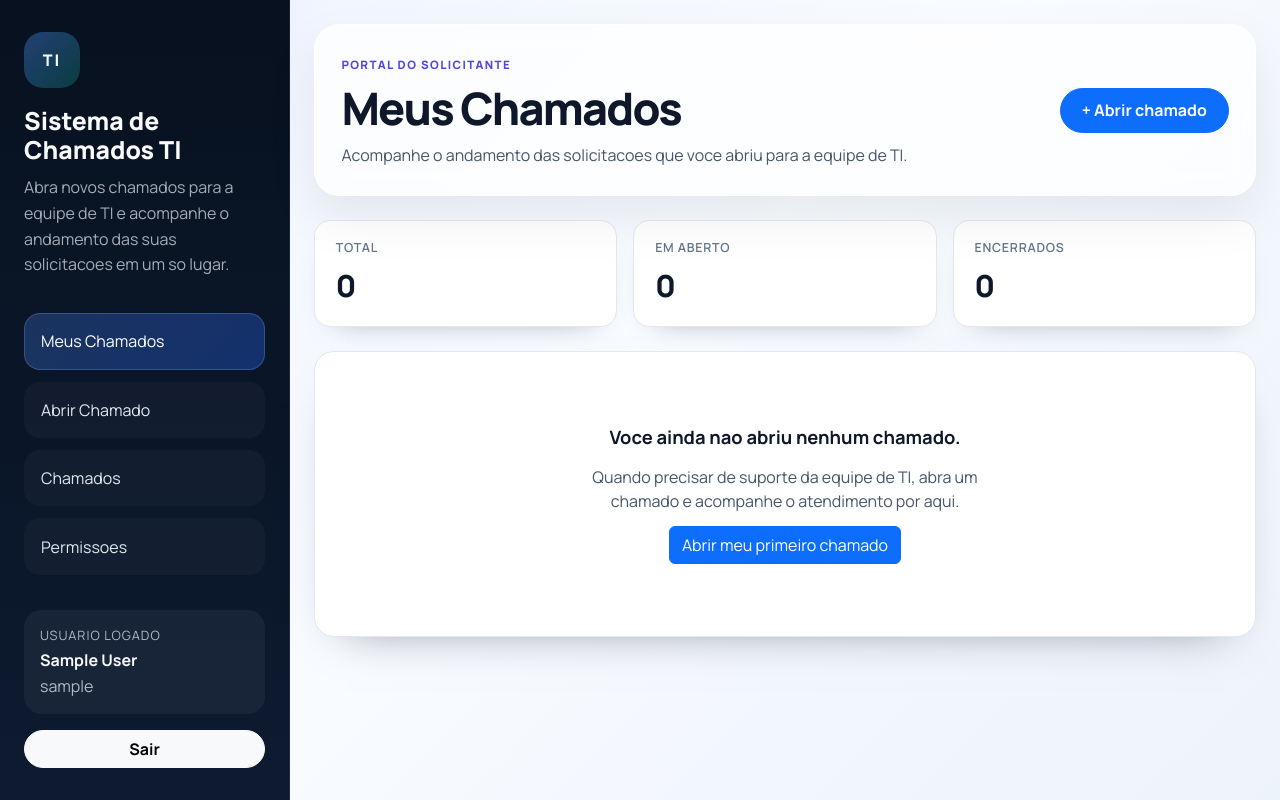
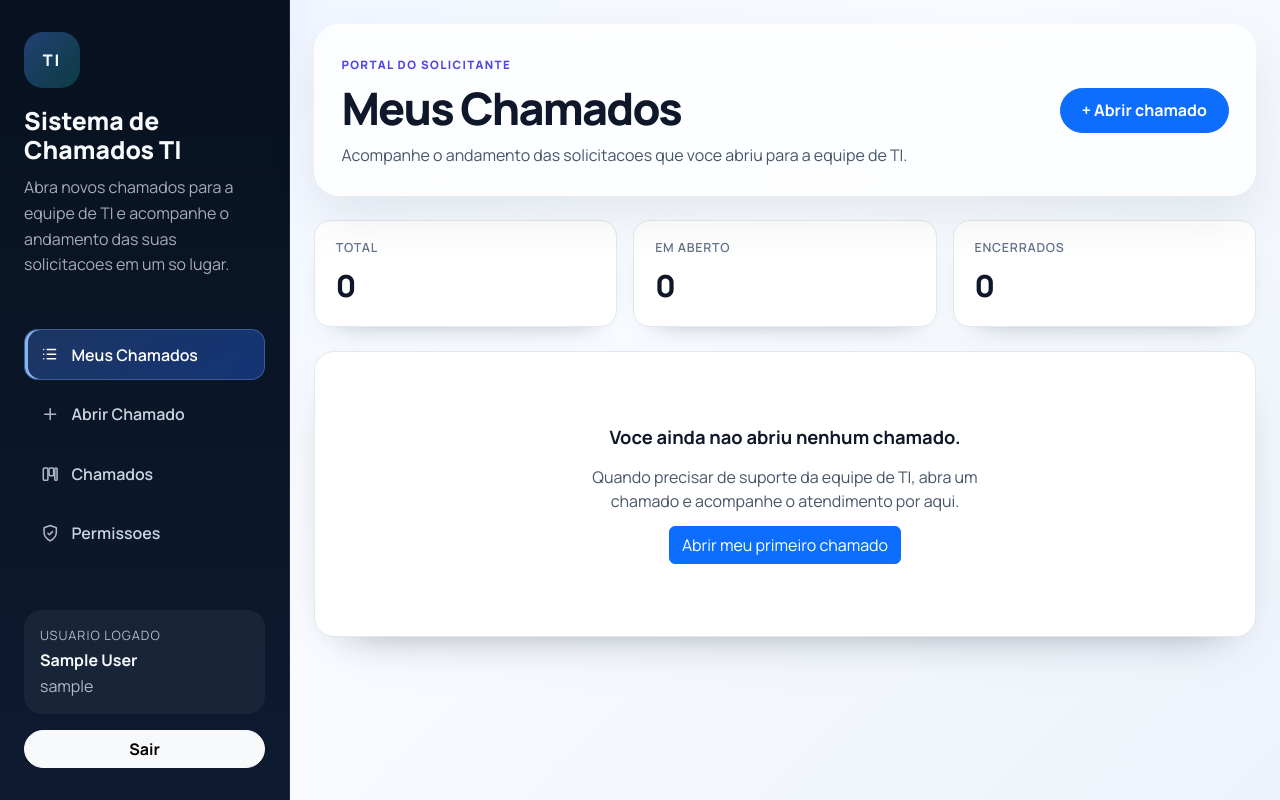
Before and after one commit to fabianopolone123/CHAMADOS3.0, a Django app: page /meus-chamados/ in a window 1280 px wide. Run offline with Django 5.2, Linux system fonts and the light colour scheme; the visitor is signed in with stand-in values (Sample User, id 1); data that the repository does not hold is empty.

Commit message:
fix: corrige instabilidade vertical e padroniza o menu lateral
Fixa a sidebar em altura 100vh com position sticky para o menu nao mudar
de posicao entre telas, centraliza o CSS do menu em static/css/sidebar.css
(carregado em base.html) e refina o visual (hover, estado ativo, icones SVG).

Co-Authored-By: Claude Opus 4.8 (1M context) <noreply@anthropic.com>

```diff
--- a/static/css/chamados.css
+++ b/static/css/chamados.css
@@ -7,105 +7,7 @@
         linear-gradient(135deg, #eff4ff 0%, #f8fbff 48%, #edf3fb 100%);
 }
 
-.tickets-sidebar {
-    display: flex;
-    flex-direction: column;
-    justify-content: space-between;
-    gap: 2rem;
-    padding: 2rem 1.5rem;
-    background: linear-gradient(180deg, #07111f 0%, #0d1a30 100%);
-    color: #f8fafc;
-    border-right: 1px solid rgba(255, 255, 255, 0.08);
-}
-
-.system-mark {
-    width: 3.5rem;
-    height: 3.5rem;
-    display: inline-flex;
-    align-items: center;
-    justify-content: center;
-    border-radius: 1.2rem;
-    background: linear-gradient(135deg, rgba(79, 140, 255, 0.38) 0%, rgba(15, 118, 110, 0.42) 100%);
-    font-weight: 800;
-    letter-spacing: 0.12em;
-    margin-bottom: 1.1rem;
-}
-
-.sidebar-title {
-    margin-bottom: 0.65rem;
-    font-size: 1.55rem;
-    font-weight: 800;
-}
-
-.sidebar-copy {
-    margin-bottom: 0;
-    color: rgba(226, 232, 240, 0.72);
-    line-height: 1.6;
-}
-
-.sidebar-menu {
-    display: grid;
-    gap: 0.75rem;
-}
-
-.menu-link {
-    padding: 0.95rem 1rem;
-    border-radius: 1rem;
-    color: #e2e8f0;
-    text-decoration: none;
-    background: rgba(255, 255, 255, 0.03);
-    border: 1px solid transparent;
-    transition: transform 0.18s ease, background-color 0.18s ease, border-color 0.18s ease;
-}
-
-.menu-link:hover {
-    transform: translateX(4px);
-    color: #fff;
-    background: rgba(255, 255, 255, 0.06);
-}
-
-.menu-link.active {
-    background: linear-gradient(135deg, rgba(79, 140, 255, 0.26) 0%, rgba(37, 99, 235, 0.36) 100%);
-    border-color: rgba(147, 197, 253, 0.24);
-    color: #fff;
-}
-
-.menu-link.disabled-link {
-    opacity: 0.55;
-    pointer-events: none;
-}
-
-.sidebar-footer {
-    display: grid;
-    gap: 1rem;
-}
-
-.sidebar-user-card {
-    display: grid;
-    gap: 0.15rem;
-    padding: 1rem;
-    border-radius: 1.1rem;
-    background: rgba(255, 255, 255, 0.05);
-}
-
-.sidebar-user-card strong {
-    font-size: 1rem;
-}
-
-.sidebar-user-card span {
-    color: rgba(226, 232, 240, 0.76);
-}
-
-.sidebar-user-label {
-    font-size: 0.8rem;
-    text-transform: uppercase;
-    letter-spacing: 0.08em;
-}
-
-.sidebar-logout {
-    border-radius: 999px;
-    font-weight: 700;
-}
+/* Estilos do menu lateral foram movidos para static/css/sidebar.css. */
 
 .tickets-main {
     min-width: 0;
@@ -1048,11 +950,6 @@
     .tickets-app {
         grid-template-columns: 1fr;
     }
-
-    .tickets-sidebar {
-        border-right: 0;
-        border-bottom: 1px solid rgba(255, 255, 255, 0.08);
-    }
 }
 
 @media (max-width: 767.98px) {
--- /dev/null
+++ b/static/css/sidebar.css
@@ -0,0 +1,145 @@
+/*
+ * Menu lateral padrao das areas autenticadas (TI e Portal do Solicitante).
+ * Fonte unica de estilo do menu para evitar duplicacao entre telas.
+ * Usado por: partials/ti_sidebar.html e partials/portal_sidebar.html.
+ */
+
+.tickets-sidebar {
+    /* Altura fixa e sticky: a sidebar nao acompanha mais a altura do conteudo,
+       entao o menu fica sempre na mesma posicao vertical em todas as telas. */
+    position: sticky;
+    top: 0;
+    align-self: start;
+    height: 100vh;
+    overflow-y: auto;
+    display: flex;
+    flex-direction: column;
+    justify-content: space-between;
+    gap: 2rem;
+    padding: 2rem 1.5rem;
+    background: linear-gradient(180deg, #07111f 0%, #0d1a30 100%);
+    color: #f8fafc;
+    border-right: 1px solid rgba(255, 255, 255, 0.08);
+}
+
+.system-mark {
+    width: 3.5rem;
+    height: 3.5rem;
+    display: inline-flex;
+    align-items: center;
+    justify-content: center;
+    border-radius: 1.2rem;
+    background: linear-gradient(135deg, rgba(79, 140, 255, 0.38) 0%, rgba(15, 118, 110, 0.42) 100%);
+    font-weight: 800;
+    letter-spacing: 0.12em;
+    margin-bottom: 1.1rem;
+}
+
+.sidebar-title {
+    margin-bottom: 0.65rem;
+    font-size: 1.55rem;
+    font-weight: 800;
+}
+
+.sidebar-copy {
+    margin-bottom: 0;
+    color: rgba(226, 232, 240, 0.72);
+    line-height: 1.6;
+}
+
+.sidebar-menu {
+    display: grid;
+    gap: 0.5rem;
+}
+
+.menu-link {
+    display: flex;
+    align-items: center;
+    gap: 0.75rem;
+    padding: 0.8rem 1rem;
+    border-radius: 0.85rem;
+    color: #cbd5e1;
+    font-weight: 600;
+    text-decoration: none;
+    background: transparent;
+    border: 1px solid transparent;
+    transition: transform 0.18s ease, background-color 0.18s ease,
+        border-color 0.18s ease, color 0.18s ease;
+}
+
+.menu-link__icon {
+    flex: 0 0 auto;
+    width: 1.15rem;
+    height: 1.15rem;
+    opacity: 0.85;
+}
+
+.menu-link:hover {
+    transform: translateX(3px);
+    color: #ffffff;
+    background: rgba(255, 255, 255, 0.06);
+}
+
+.menu-link:focus-visible {
+    outline: 2px solid rgba(147, 197, 253, 0.7);
+    outline-offset: 2px;
+}
+
+.menu-link.active {
+    color: #ffffff;
+    background: linear-gradient(135deg, rgba(79, 140, 255, 0.28) 0%, rgba(37, 99, 235, 0.4) 100%);
+    border-color: rgba(147, 197, 253, 0.28);
+    box-shadow: inset 3px 0 0 rgba(147, 197, 253, 0.9);
+}
+
+.menu-link.active .menu-link__icon {
+    opacity: 1;
+}
+
+.menu-link.disabled-link {
+    opacity: 0.55;
+    pointer-events: none;
+}
+
+.sidebar-footer {
+    display: grid;
+    gap: 1rem;
+}
+
+.sidebar-user-card {
+    display: grid;
+    gap: 0.15rem;
+    padding: 1rem;
+    border-radius: 1.1rem;
+    background: rgba(255, 255, 255, 0.05);
+}
+
+.sidebar-user-card strong {
+    font-size: 1rem;
+}
+
+.sidebar-user-card span {
+    color: rgba(226, 232, 240, 0.76);
+}
+
+.sidebar-user-label {
+    font-size: 0.8rem;
+    text-transform: uppercase;
+    letter-spacing: 0.08em;
+}
+
+.sidebar-logout {
+    border-radius: 999px;
+    font-weight: 700;
+}
+
+@media (max-width: 1199.98px) {
+    /* Em telas menores a sidebar volta ao fluxo normal (empilhada no topo). */
+    .tickets-sidebar {
+        position: static;
+        height: auto;
+        overflow-y: visible;
+        border-right: 0;
+        border-bottom: 1px solid rgba(255, 255, 255, 0.08);
+    }
+}
--- a/templates/base.html
+++ b/templates/base.html
@@ -10,6 +10,7 @@
     <link href="https://fonts.googleapis.com/css2?family=Manrope:wght@400;500;600;700;800&display=swap" rel="stylesheet">
     <link href="https://cdn.jsdelivr.net/npm/bootstrap@5.3.3/dist/css/bootstrap.min.css" rel="stylesheet">
     <link rel="stylesheet" href="{% static 'css/login.css' %}">
+    <link rel="stylesheet" href="{% static 'css/sidebar.css' %}">
     <link rel="stylesheet" href="{% static 'css/notifications.css' %}">
     {% block extra_head %}{% endblock %}
 </head>
--- a/templates/partials/portal_sidebar.html
+++ b/templates/partials/portal_sidebar.html
@@ -11,13 +11,37 @@ Valores de active: "meus", "novo".
     </div>
 
     <nav class="sidebar-menu">
-        <a href="{% url 'my_tickets' %}" class="menu-link{% if active == 'meus' %} active{% endif %}">Meus Chamados</a>
-        <a href="{% url 'open_ticket' %}" class="menu-link{% if active == 'novo' %} active{% endif %}">Abrir Chamado</a>
+        <a href="{% url 'my_tickets' %}" class="menu-link{% if active == 'meus' %} active{% endif %}">
+            <svg class="menu-link__icon" viewBox="0 0 24 24" fill="none" stroke="currentColor" stroke-width="2" stroke-linecap="round" stroke-linejoin="round" aria-hidden="true">
+                <path d="M8 6h11M8 12h11M8 18h11"></path>
+                <path d="M3.5 6h.01M3.5 12h.01M3.5 18h.01"></path>
+            </svg>
+            <span>Meus Chamados</span>
+        </a>
+        <a href="{% url 'open_ticket' %}" class="menu-link{% if active == 'novo' %} active{% endif %}">
+            <svg class="menu-link__icon" viewBox="0 0 24 24" fill="none" stroke="currentColor" stroke-width="2" stroke-linecap="round" stroke-linejoin="round" aria-hidden="true">
+                <path d="M12 5v14M5 12h14"></path>
+            </svg>
+            <span>Abrir Chamado</span>
+        </a>
         {% if is_admin or is_attendant %}
-            <a href="{% url 'tickets_dashboard' %}" class="menu-link">Chamados</a>
+            <a href="{% url 'tickets_dashboard' %}" class="menu-link">
+                <svg class="menu-link__icon" viewBox="0 0 24 24" fill="none" stroke="currentColor" stroke-width="2" stroke-linecap="round" stroke-linejoin="round" aria-hidden="true">
+                    <rect x="3" y="4" width="6" height="16" rx="1.5"></rect>
+                    <rect x="10.5" y="4" width="6" height="10" rx="1.5"></rect>
+                    <rect x="18" y="4" width="3" height="16" rx="1.5"></rect>
+                </svg>
+                <span>Chamados</span>
+            </a>
         {% endif %}
         {% if is_admin %}
-            <a href="{% url 'permissions' %}" class="menu-link">Permissoes</a>
+            <a href="{% url 'permissions' %}" class="menu-link">
+                <svg class="menu-link__icon" viewBox="0 0 24 24" fill="none" stroke="currentColor" stroke-width="2" stroke-linecap="round" stroke-linejoin="round" aria-hidden="true">
+                    <path d="M12 2 4 5v6c0 5 3.4 8.3 8 11 4.6-2.7 8-6 8-11V5l-8-3Z"></path>
+                    <path d="m9 12 2 2 4-4"></path>
+                </svg>
+                <span>Permissoes</span>
+            </a>
         {% endif %}
     </nav>
 
```
Also changed, not shown: docs/05_tarefas.md (+1 -0 lines), docs/06_changelog.md (+7 -0 lines), docs/07_padroes_codigo.md (+2 -0 lines), templates/partials/ti_sidebar.html (+15 -2 lines).
